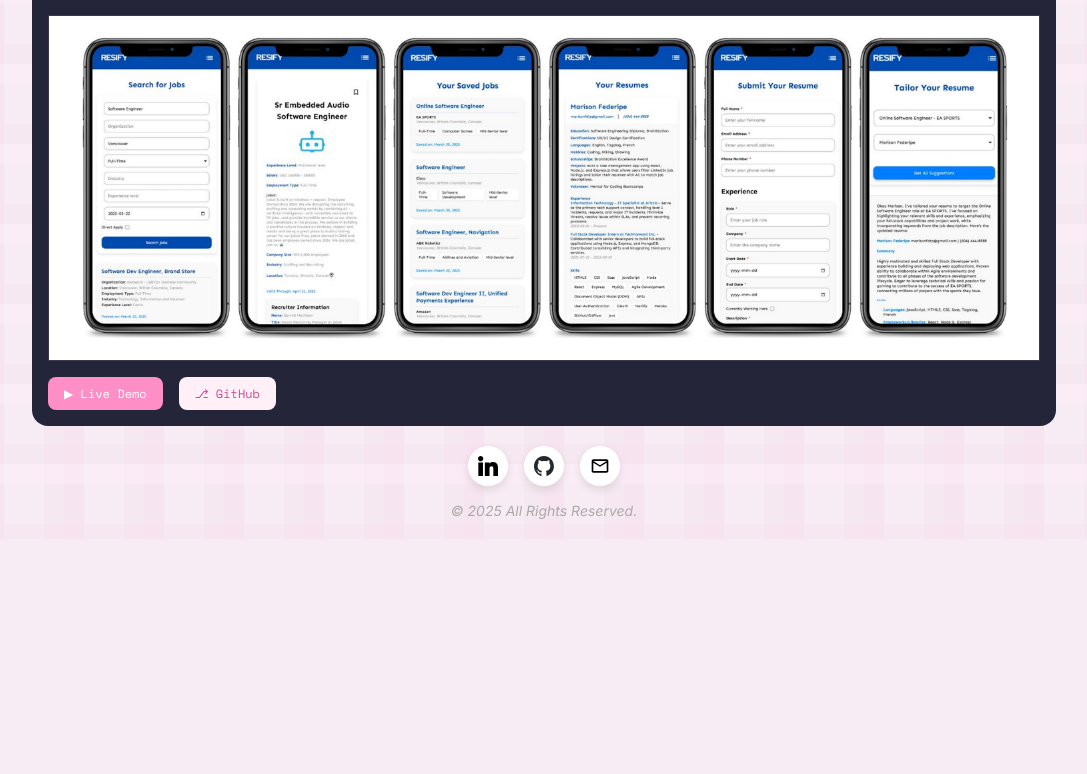
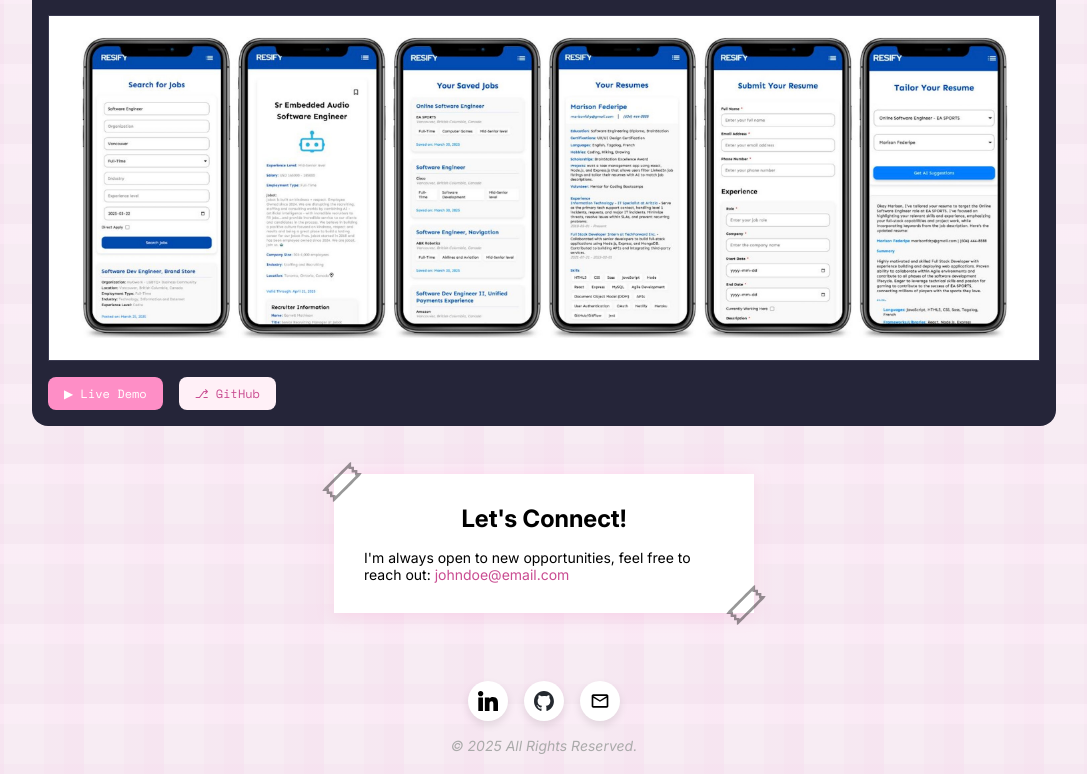
Before and after one commit to mfederipe/portfolio, a React (Vite) app: page / in a window 1280 px wide. Shown: the part 896-1670 px from the top of the page, without its empty margins (96-1183 px from the left). Before the commit the page ends 1435 px from the top, so only its background shows below. Built offline with nearby package versions, Linux system fonts and the light colour scheme.

Commit message:
Create Contact component with styling

```diff
--- a/src/App.tsx
+++ b/src/App.tsx
@@ -2,6 +2,7 @@ import "./App.scss";
 import Header from "./components/Header/Header";
 import Home from "./components/Home/Home";
 import Projects from "./components/Projects/Projects";
+import Contact from "./components/Contact/Contact";
 import Footer from "./components/Footer/Footer";
 
 function App() {
@@ -10,6 +11,7 @@ function App() {
       <Header />
       <Home />
       <Projects />
+      <Contact />
       <Footer />
     </>
   );
--- /dev/null
+++ b/src/components/Contact/Contact.scss
@@ -0,0 +1,43 @@
+.contact {
+  padding: 1.875rem;
+  background-color: #ffffff;
+  box-shadow: 0 0.125rem 1rem rgba(#fe8ec6, 0.25);
+  max-width: 26.25rem;
+  margin: 3rem auto;
+  position: relative;
+
+  &__tape-icon {
+    position: absolute;
+    width: 6rem;
+    height: 6rem;
+    opacity: 0.4;
+
+    &--left {
+      top: -2.5rem;
+      left: -2.5rem;
+    }
+
+    &--right {
+      bottom: -2.5rem;
+      right: -2.5rem;
+    }
+  }
+
+  &__title {
+    margin-bottom: 1rem;
+    text-align: center;
+  }
+
+  &__info {
+    font-size: 0.875rem;
+
+    a {
+      color: #c94c91;
+      text-decoration: none;
+
+      &:hover {
+        text-decoration: underline;
+      }
+    }
+  }
+}
--- /dev/null
+++ b/src/components/Contact/Contact.tsx
@@ -0,0 +1,27 @@
+import tapeIcon from "../../assets/icons/tape.svg";
+import "./Contact.scss";
+
+const Contact: React.FC = () => {
+  return (
+    <section className="contact">
+      <img
+        className="contact__tape-icon contact__tape-icon--left"
+        src={tapeIcon}
+        alt="tape icon"
+      />
+      <img
+        className="contact__tape-icon contact__tape-icon--right"
+        src={tapeIcon}
+        alt="tape icon"
+      />
+
+      <h2 className="contact__title">Let's Connect!</h2>
+      <p className="contact__info">
+        I'm always open to new opportunities, feel free to reach out:{" "}
+        <a href="mailto:johndoe@email.com">johndoe@email.com</a>
+      </p>
+    </section>
+  );
+};
+
+export default Contact;
```
Also changed, not shown: src/assets/icons/tape.svg (added).
